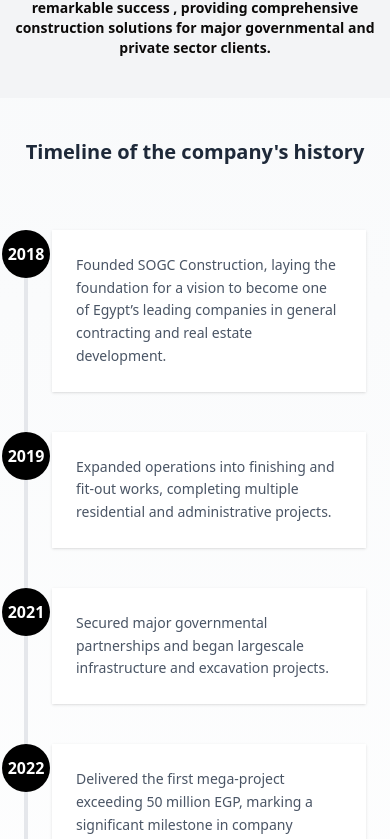
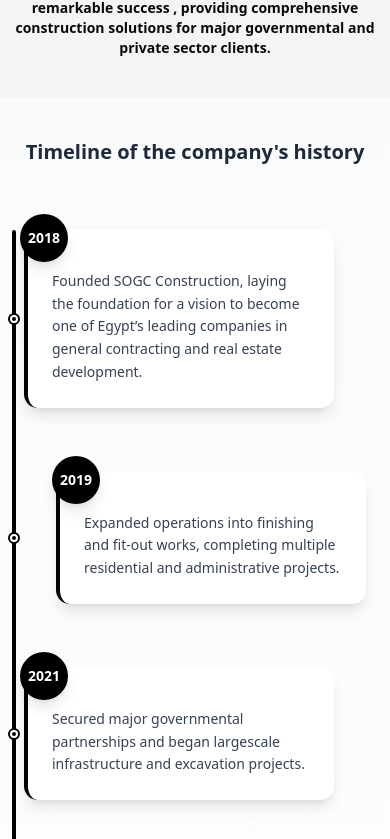
Before and after one commit to ASalem020/sogc, a Next.js app: page /en/about in a window 390 px wide. Shown: the part 960-1799 px from the top of the page. Built offline with nearby package versions, Linux system fonts and the light colour scheme.

Commit message:
phone numbers fixed

```diff
--- a/src/app/[locale]/contact/page.jsx
+++ b/src/app/[locale]/contact/page.jsx
@@ -237,7 +237,7 @@
                   <i className="fa-solid fa-envelope text-black"></i>
                 </div>
                 <div className={`flex items-center ${isRTL ? 'justify-end' : 'justify-start'} gap-3 bg-white/10 border border-black/30 rounded-xl p-3 hover:bg-white/20 active:bg-white/20 transition`}>
-                  <h4 className="text-sm text-black">+20 110 346 9000</h4>
+                  <h4 className="text-sm text-black text-left" dir="ltr">+20 110 346 9000</h4>
                   <i className="fa-solid fa-phone text-black"></i>
                 </div>
               </div>
--- a/src/app/_Components/Footer/Footer.jsx
+++ b/src/app/_Components/Footer/Footer.jsx
@@ -107,11 +107,11 @@
                   <p className="text-sm text-black">{t('contact.branch')}</p>
                 </div>
               </div>
-              <div className="flex items-center gap-3">
+              <div className="flex items-center  gap-3">
                 <svg className="w-5 h-5 text-black flex-shrink-0" fill="none" stroke="currentColor" viewBox="0 0 24 24">
                   <path strokeLinecap="round" strokeLinejoin="round" strokeWidth="2" d="M3 5a2 2 0 012-2h3.28a1 1 0 01.948.684l1.498 4.493a1 1 0 01-.502 1.21l-2.257 1.13a11.042 11.042 0 005.516 5.516l1.13-2.257a1 1 0 011.21-.502l4.493 1.498a1 1 0 01.684.949V19a2 2 0 01-2 2h-1C9.716 21 3 14.284 3 6V5z"></path>
                 </svg>
-                <a href={`tel:${t('contact.phone')}`} className="text-sm text-black active:text-white hover:text-white transition-all duration-300 active:translate-x-1 hover:translate-x-1 active:bg-black hover:bg-black rounded-2xl px-2">
+                <a href={`tel:${t('contact.phone')}`} className="text-sm text-black !text-left active:text-white hover:text-white transition-all duration-300 active:translate-x-1 hover:translate-x-1 active:bg-black hover:bg-black rounded-2xl px-2" dir="ltr">
                   {t('contact.phone')}
                 </a>
               </div>
--- a/src/app/_Components/StatusBar/StatusBar.jsx
+++ b/src/app/_Components/StatusBar/StatusBar.jsx
@@ -2,18 +2,20 @@
 
 import CountUp from "react-countup";
 import { useInView } from "react-intersection-observer";
+import { useTranslations } from "next-intl";
 
 export default function StatusBar() {
+  const t = useTranslations("statusBar");
   const { ref, inView } = useInView({
     triggerOnce: true, // run only once
     threshold: 0.3, // start animation when 30% visible
   });
 
   const stats = [
-    { title: "Clients Served", value: 250, color: "text-blue-600" ,bg:"bg-blue-600"},
-    { title: "Projects Completed", value: 180, color: "text-green-600" ,bg:"bg-green-600"},
-    { title: "Satisfied Clients", value: 230, color: "text-yellow-600" ,bg:"bg-yellow-600"},
-    { title: "Years of Experience", value: 10, color: "text-red-600" ,bg:"bg-red-600"},
+    { title: t("clientsServed"), value: 250, color: "text-blue-600" ,bg:"bg-blue-600"},
+    { title: t("projectsCompleted"), value: 180, color: "text-green-600" ,bg:"bg-green-600"},
+    { title: t("satisfiedClients"), value: 230, color: "text-yellow-600" ,bg:"bg-yellow-600"},
+    { title: t("yearsExperience"), value: 10, color: "text-red-600" ,bg:"bg-red-600"},
   ];
 
   return (
--- a/src/app/_Components/Timeline/Timeline.jsx
+++ b/src/app/_Components/Timeline/Timeline.jsx
@@ -43,7 +43,7 @@
 
   return (
     <section className="py-10 md:py-20 bg-gradient-to-b from-gray-50 to-white">
-      <div className="max-w-5xl mx-auto px-6">
+      <div className="max-w-6xl mx-auto px-6">
         <motion.h2
           className={`text-xl md:text-3xl font-bold text-center mb-16 text-gray-800`}
           initial={{ opacity: 0, y: 50 }}
@@ -54,29 +54,63 @@
           {t('timeline.title')}
         </motion.h2>
 
-        <div className={`relative  border-gray-200 ${isArabic ? "border-r-4" : "border-l-4"}`}>
+        {/* Centered Timeline Line */}
+        <div className="relative">
+          {/* Vertical Line - Desktop: Center, Mobile: Left */}
+          <div className={`absolute ${isArabic ? '-right-3 md:right-1/2 md:transform md:translate-x-1/2' : '-left-3 md:left-1/2 md:transform md:-translate-x-1/2'} w-1 h-full bg-black rounded-full`}></div>
 
-          {timelineData.map((item, index) => (
+          {timelineData.map((item, index) => {
+            const isEven = index % 2 === 0;
+            const isLeft = isArabic ? !isEven : isEven;
+
+            return (
               <motion.div
                 key={index}
-              className={`mb-10 ${isArabic ? "mr-6" : "ml-6"} relative`}
-              initial={{ opacity: 0, x: 60 }}
+                className="relative mb-16 flex items-center"
+                initial={{ opacity: 0, x: isArabic ? (isLeft ? 100 : -100) : (isLeft ? -100 : 100) }}
                 whileInView={{ opacity: 1, x: 0 }}
                 viewport={{ once: true }}
-              transition={{ duration: 0.6, delay: index * 0.15 }}
+                transition={{ duration: 0.8, delay: index * 0.2 }}
               >
-              <span className={`absolute ${isArabic ? "-right-[50px]" : "-left-[50px]"} flex items-center justify-center w-12 h-12  bg-black text-white font-bold rounded-full`}>
-                {item.year}
-              </span>
+                {/* Timeline Card - Desktop: Alternating, Mobile: Single direction */}
+                <div className={`w-full md:w-5/12 ${isArabic
+                  ? `${isLeft ? 'ml-auto pl-8' : 'mr-auto pr-8'} md:${isLeft ? 'ml-auto pl-8' : 'mr-auto pr-8'}`
+                  : `${isLeft ? 'mr-auto pr-8' : 'ml-auto pl-8'} md:${isLeft ? 'mr-auto pr-8' : 'ml-auto pl-8'}`
+                }`}>
+                  <div className="bg-white rounded-xl shadow-lg hover:shadow-xl transition-all duration-300 p-6 border-l-4 border-black relative group">
+                    {/* Year Badge */}
+                    <div className={`absolute ${isArabic ? '-top-4 -right-1' : '-top-4 -left-2'} w-12 md:w-14 h-12 md:h-14 bg-black rounded-full flex items-center justify-center shadow-lg`}>
+                      <span className="text-white font-bold text-sm">{item.year}</span>
+                    </div>
 
-              <div className="bg-white shadow-sm p-6">
-
-                <p className="text-gray-600 text-sm leading-relaxed">
+                    {/* Content */}
+                    <div className="pt-4">
+                      <p className="text-gray-700 leading-relaxed text-sm md:text-base">
                         {item.description}
                       </p>
                     </div>
+
+                    {/* Hover Effect */}
+                    <div className="absolute inset-0 bg-gray-50 rounded-xl opacity-0 group-hover:opacity-100 transition-opacity duration-300 -z-10"></div>
+                  </div>
+                </div>
+
+                {/* Center Dot - Desktop: Center, Mobile: Left */}
+                <div className={`absolute ${isArabic
+                  ? '-right-4 md:right-1/2 md:transform md:translate-x-1/2'
+                  : '-left-4 md:left-1/2 md:transform md:-translate-x-1/2'
+                } w-3 h-3 md:w-6 md:h-6 bg-white md:border-4 border-2 border-black rounded-full shadow-lg z-10 flex items-center justify-center`}>
+                  <div className="w-1 h-1 md:w-2 md:h-2 bg-black rounded-full"></div>
+                </div>
+
+                {/* Connecting Line - Hidden on mobile */}
+                <div className={`hidden md:block absolute top-1/2 transform -translate-y-1/2 h-0.5 bg-gradient-to-r ${isLeft
+                  ? (isArabic ? 'from-black via-gray-300 to-transparent left-0 w-8' : 'from-transparent via-gray-300 to-black right-0 w-8')
+                  : (isArabic ? 'from-transparent via-gray-300 to-black right-0 w-8' : 'from-black via-gray-300 to-transparent left-0 w-8')
+                }`}></div>
               </motion.div>
-          ))}
+            );
+          })}
         </div>
       </div>
     </section>
--- a/src/messages/ar.json
+++ b/src/messages/ar.json
@@ -183,6 +183,12 @@
       }
     ]
   },
+  "statusBar": {
+    "clientsServed": "عملاء تم خدمتهم",
+    "projectsCompleted": "مشاريع مكتملة",
+    "satisfiedClients": "عملاء راضون",
+    "yearsExperience": "سنوات من الخبرة"
+  },
   "footer": {
     "about": {
       "title": "عن شركة سوجك",
--- a/src/messages/en.json
+++ b/src/messages/en.json
@@ -180,6 +180,12 @@
       }
     ]
   },
+  "statusBar": {
+    "clientsServed": "Clients Served",
+    "projectsCompleted": "Projects Completed",
+    "satisfiedClients": "Satisfied Clients",
+    "yearsExperience": "Years of Experience"
+  },
   "footer": {
     "about": {
       "title": "About SOGC",
```
Lines whose indentation alone changed are shown as unchanged.
